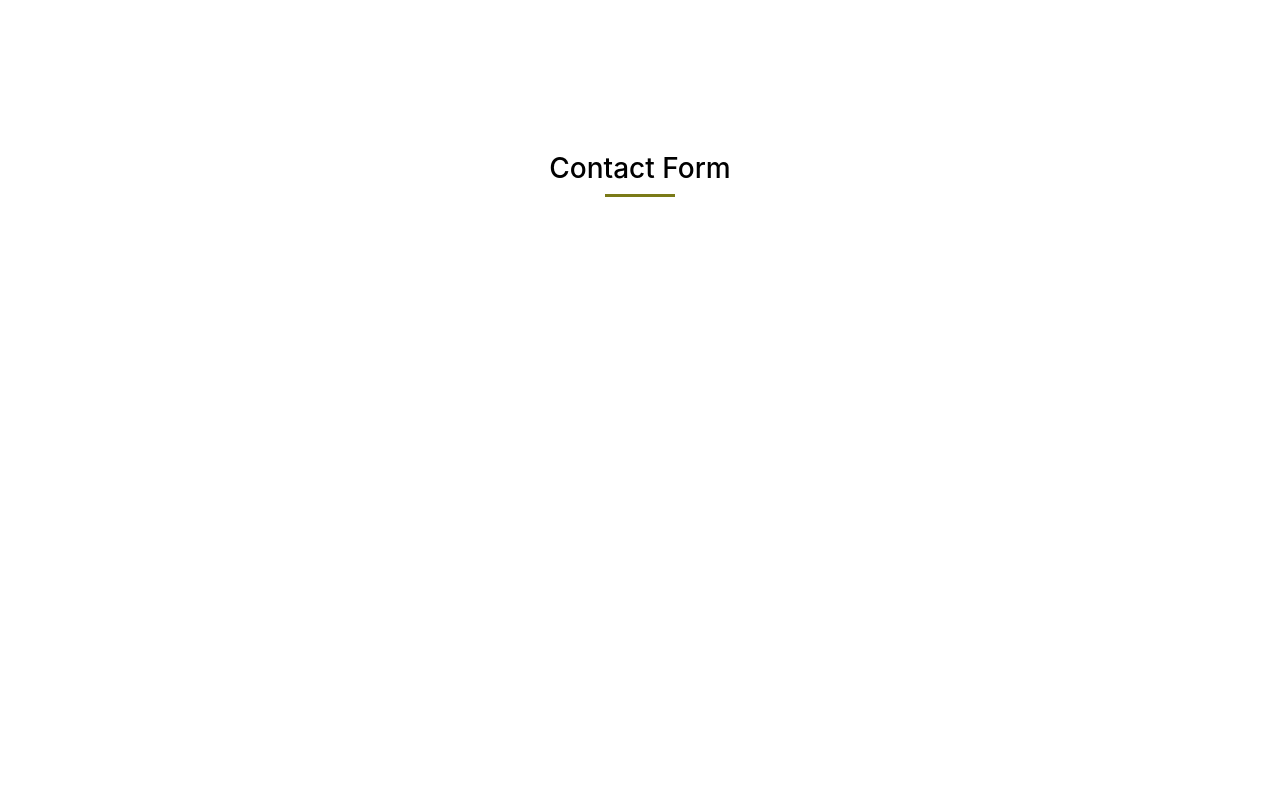
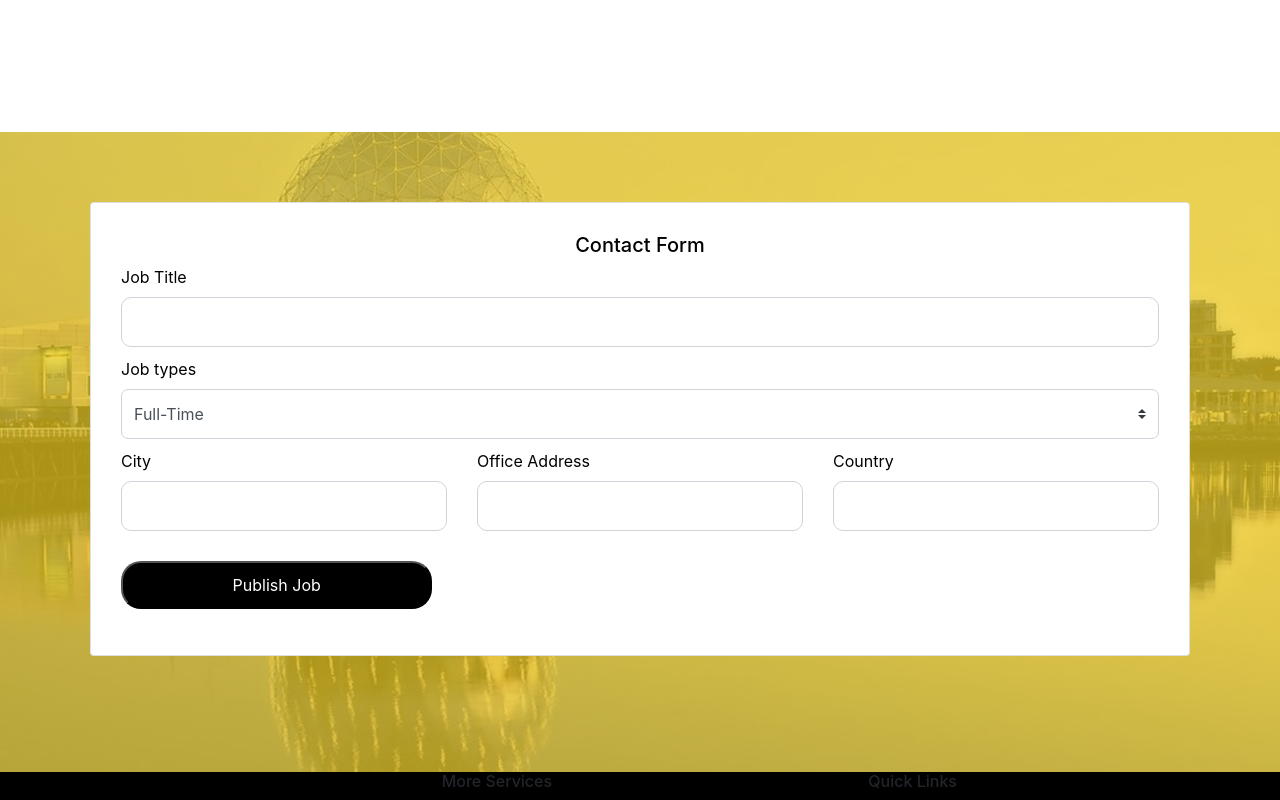
Before and after one commit to Yazdani1/React-Single-Page-Web-App-With-Smooth-Scrolling, a React (Create React App) app in the folder client/: page / in a window 1280 px wide. Shown: the part 6620-7420 px from the top of the page. Built offline with nearby package versions, Linux system fonts and the light colour scheme; no server answers.

Commit message:
Contact From

```diff
--- a/client/src/components/Contact/Contact.js
+++ b/client/src/components/Contact/Contact.js
@@ -6,12 +6,114 @@ import Flip from "react-reveal/Flip";
 const Contact = () => {
   return (
     <React.Fragment>
-      <div className="container contact-section" id="contact">
-        <div className="team">
-          <Flip left>
-            <h3>Contact Form</h3>
-            <span className="line"></span>
-          </Flip>
+      <div className="container-fluid contact-section" id="contact">
+        <div className="container">
+          {/* <div className="contact-form-title">
+            <Flip left>
+              <h6>Contact Form</h6>
+              <span className="line"></span>
+            </Flip>
+          </div> */}
+
+          <div className="row">
+            <div className="col-xl-12 col-lg-12 col-md-12 col-sm-12">
+              <div className="card event-form-design">
+                <Flip left>
+                  <div className="text-center">
+                    <h5 className="text-center">Contact Form</h5>
+                  </div>
+                </Flip>
+                <form>
+                  <div className="event-form">
+                    <label for="exampleInputEmail1" className="form-label">
+                      Job Title
+                    </label>
+                    <input
+                      type="text"
+                      className="form-control"
+                      maxLength="100"
+                    />
+                  </div>
+
+                  <div className="event-form">
+                    <label for="exampleInputEmail1" className="form-label">
+                      Job types
+                    </label>
+                    <select className="custom-select">
+                      <option value="Full-Time">Full-Time</option>
+                      <option value="Part-Time">Part-Time</option>
+                      <option value="For Students">For Students</option>
+                      <option value="Contract">Contract</option>
+                    </select>
+                  </div>
+
+                  {/* job address */}
+
+                  <div className="even-start-end-date">
+                    <div className="row">
+                      <div className="col-lg-4">
+                        <div className="event-form">
+                          <label
+                            for="exampleInputEmail1"
+                            className="form-label"
+                          >
+                            City
+                          </label>
+                          <input
+                            type="text"
+                            className="form-control"
+                            maxLength="100"
+                          />
+                        </div>
+                      </div>
+
+                      <div className="col-lg-4">
+                        <div className="event-form">
+                          <label
+                            for="exampleInputEmail1"
+                            className="form-label"
+                          >
+                            Office Address
+                          </label>
+                          <input
+                            type="text"
+                            className="form-control"
+                            maxLength="100"
+                          />
+                        </div>
+                      </div>
+
+                      <div className="col-lg-4">
+                        <div className="event-form">
+                          <label
+                            for="exampleInputEmail1"
+                            className="form-label"
+                          >
+                            Country
+                          </label>
+                          <input
+                            type="text"
+                            className="form-control"
+                            maxLength="100"
+                          />
+                        </div>
+                      </div>
+                    </div>
+                  </div>
+
+                  <div class="form-group justify-content-center align-items-center">
+                    <button
+                      type="submit"
+                      name="btnSubmit"
+                      className="create-event-button"
+                    >
+                      Publish Job
+                    </button>
+                  </div>
+                </form>
+              </div>
+            </div>
+          </div>
         </div>
       </div>
     </React.Fragment>
--- a/client/src/components/Contact/contact.css
+++ b/client/src/components/Contact/contact.css
@@ -1,3 +1,78 @@
-.contact-section{
-    height: 900px;
+.contact-section {
+    height: 80vh;
+    color: #fff;
+    background-color: rgba(242, 210, 30, 0.7);
+    position: relative;
+
 }
+
+.contact-form-title h6 {
+  color: white;
+  text-align: center;
+}
+
+
+.contact-section:before {
+    content: '';
+    background: url('../../Images/about.jpg') no-repeat center center/cover;
+    height: 100%;
+    width: 100%;
+    position: absolute;
+    top: 0;
+    left: 0;
+    z-index: -1;
+}
+/* for form */
+
+.create-event-container {
+  margin-top: 10px;
+}
+.event-form-design {
+  padding: 30px;
+  margin-top: 50px;
+}
+
+.create-event-button {
+  background-color: black;
+  color: white;
+  padding: 10px;
+  border-radius: 20px;
+  width: 30%;
+  margin-top: 20px !important;
+}
+
+.event-form input {
+  height: 50px;
+  border-radius: 10px;
+  margin-bottom: 10px;
+  margin-top: 0px;
+}
+
+.custom-select {
+  height: 50px;
+  width: 100%;
+  border-radius: 7px;
+  margin-bottom: 10px;
+  margin-top: 0px;
+}
+
+.ql-editor {
+  /* min-height: 100px !important;
+    max-height: 160px; */
+  overflow: hidden;
+}
+
+.even-start-end-date {
+  /* display: flex; */
+  width: 100%;
+}
+
+/* event date picker design */
+
+.datepicker-design {
+  height: 40px;
+}
+
+.event-form-designddd {
+  line-height: 10px;
+}
--- a/client/src/components/Team/Team.js
+++ b/client/src/components/Team/Team.js
@@ -71,7 +71,7 @@ const Team = () => {
         <div className="row">
           {data.map((item, index) => (
             <>
-              <Fade left>
+              <Fade bottom>
                 <div className="col-lg-4 col-md-6 col-xl-4">
                   <div className="card team-members-item">
                     <img src={item.img} />
--- a/client/src/components/Team/team.css
+++ b/client/src/components/Team/team.css
@@ -11,8 +11,17 @@
   margin-top: 20px;
   height: auto;
   overflow: hidden;
+}
 
+.team-members-item:hover {
+  box-shadow: -6px 11px 5px -4px rgba(0, 0, 0, 0.42);
+  -webkit-box-shadow: -6px 11px 5px -4px rgba(0, 0, 0, 0.42);
+  -moz-box-shadow: -6px 11px 5px -4px rgba(0, 0, 0, 0.42);
+
+  cursor: pointer;
+  transition-duration: 2s;
 }
+
 .team-members-item img {
   height: 240px;
   object-fit: cover;
@@ -28,13 +37,12 @@
   transform: scale(1.05);
 }
 
-.team-social-icon{
+.team-social-icon {
   display: flex;
   justify-content: center;
-
 }
 
-.team-social-icon p{
+.team-social-icon p {
   height: 40px;
   width: 40px;
   background-color: rgb(52, 51, 40);
@@ -45,12 +53,12 @@
   align-items: center;
   margin: 10px;
 }
-.team-social-icon p:hover{
+.team-social-icon p:hover {
   background-color: blueviolet;
   cursor: pointer;
 }
 
-.lineforteammembers{
+.lineforteammembers {
   display: block;
   width: 170px;
   height: 1px;
```
Lines whose indentation alone changed are shown as unchanged.
